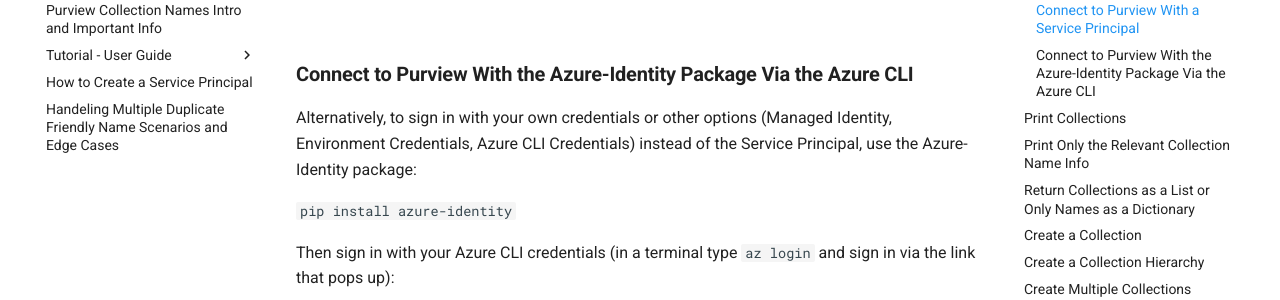
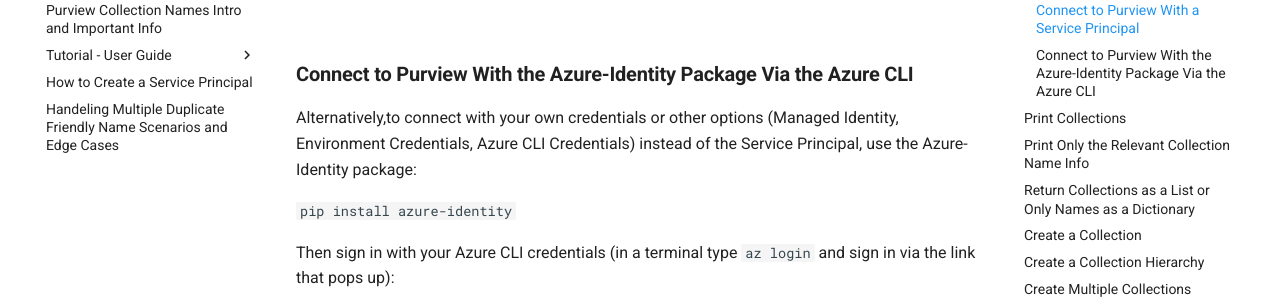
Before and after one commit to Ludwinic1/purviewautomation, an MkDocs documentation site: the page built from docs/index.md, in a window 1280 px wide and 900 px high, scrolled down 2531 px. Shown: the part 152-452 px from the top of the window. Built offline with MkDocs 1.6.1 and Material for MkDocs 9.7.7, drawn with Linux system fonts in a browser that asks for light colours; comment, search, counter and statistics services are not loaded.

````diff
--- a/docs/index.md
+++ b/docs/index.md
@@ -78,7 +78,7 @@ client = PurviewCollections(purview_account_name="yourpurviewaccountname",
 
 ### **Connect to Purview With the Azure-Identity Package Via the Azure CLI**
 
-Alternatively, to sign in with your own credentials or other options (Managed Identity, Environment Credentials, Azure CLI Credentials) instead of the Service Principal, use the Azure-Identity package:
+Alternatively,to connect with your own credentials or other options (Managed Identity, Environment Credentials, Azure CLI Credentials) instead of the Service Principal, use the Azure-Identity package:
 
 ```pip install azure-identity```
 
````
Also changed, not shown: README.md (+1 -1 lines).
